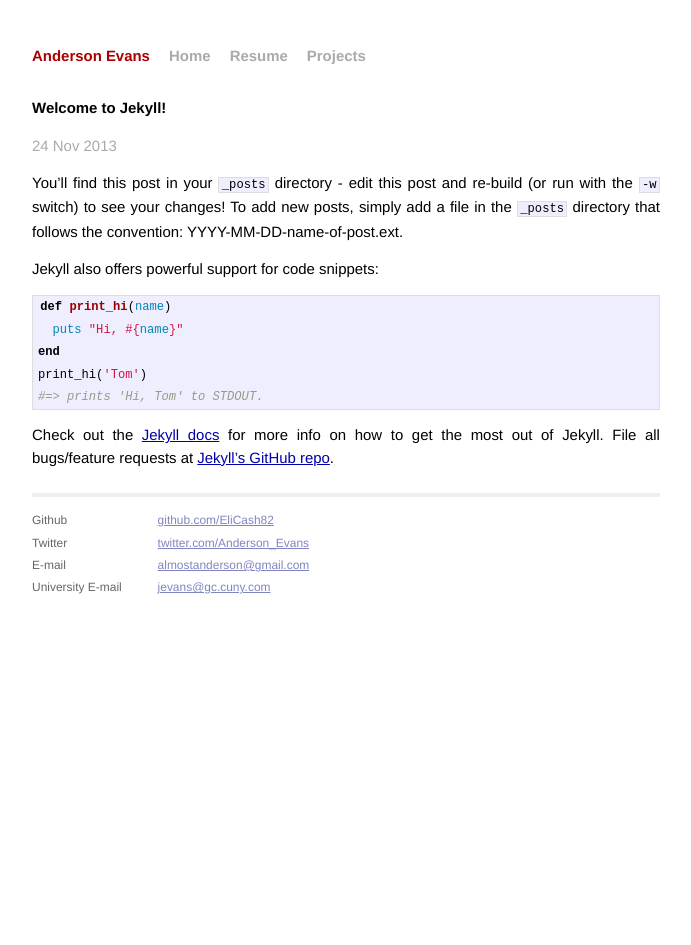
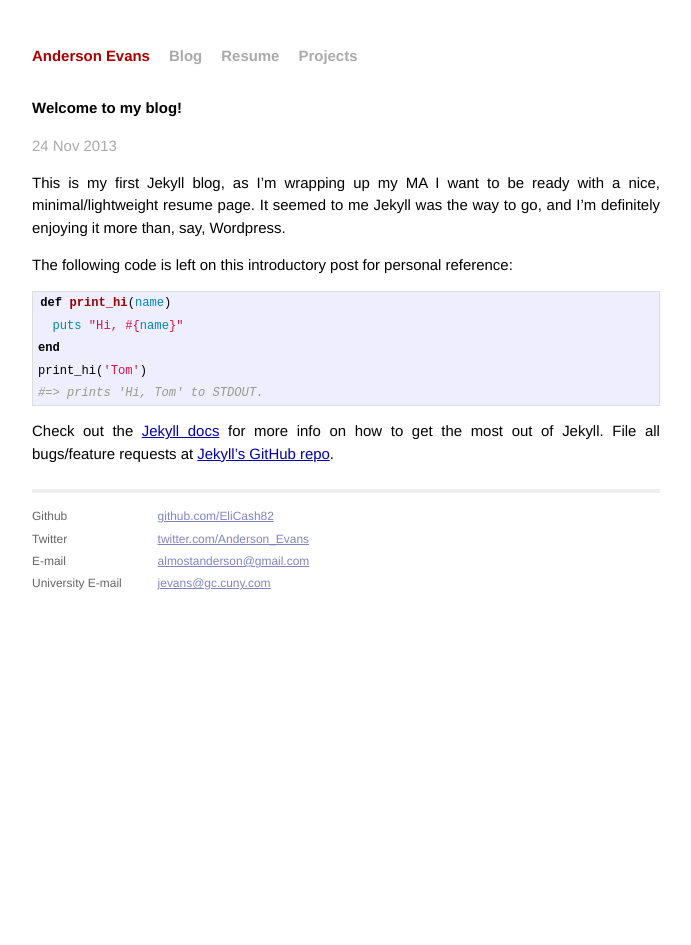
Before and after one commit to EliCash82/elicash82.github.com, a Jekyll site: the page built from _posts/2013-11-24-welcome-to-jekyll.markdown, in a window 1280 px wide. Shown: the whole page, without its empty margins (294-985 px from the left). Built offline with Jekyll 4.4.1, drawn with Linux system fonts in a browser that asks for light colours; Markdown is read by kramdown in place of the engine named in the settings.

```diff
--- a/_layouts/default.html
+++ b/_layouts/default.html
@@ -18,7 +18,7 @@
         <div class="site">
           <div class="header">
             <h1 class="title"><a href="/">{{ site.name }}</a></h1>
-            <a class="extra" href="/">Home</a>
+            <a class="extra" href="/">Blog</a>
             <a class="extra" href="/resume.html">Resume</a>
             <a class="extra" href="/projects.html">Projects</a>
           </div>
--- a/_posts/2013-11-24-welcome-to-jekyll.markdown
+++ b/_posts/2013-11-24-welcome-to-jekyll.markdown
@@ -1,14 +1,13 @@
 ---
 layout: post
-title:  "Welcome to Jekyll!"
+title:  "Welcome to my blog!"
 date:   2013-11-24 20:33:20
 categories: jekyll update
 ---
 
-You'll find this post in your `_posts` directory - edit this post and re-build (or run with the `-w` switch) to see your changes!
-To add new posts, simply add a file in the `_posts` directory that follows the convention: YYYY-MM-DD-name-of-post.ext.
+This is my first Jekyll blog, as I'm wrapping up my MA I want to be ready with a nice, minimal/lightweight resume page.  It seemed to me Jekyll was the way to go, and I'm definitely enjoying it more than, say, Wordpress.
 
-Jekyll also offers powerful support for code snippets:
+The following code is left on this introductory post for personal reference:
 
 {% highlight ruby %}
 def print_hi(name)
--- a/index.html
+++ b/index.html
@@ -4,7 +4,7 @@
 ---
 
 <div id="home">
-  <h1>Blog Posts</h1>
+  <h1>Blog</h1>
   <ul class="posts">
     {% for post in site.posts %}
       <li><span>{{ post.date | date_to_string }}</span> &raquo; <a href="{{ post.url }}">{{ post.title }}</a>{{ post.excerpt }}</li>
```
